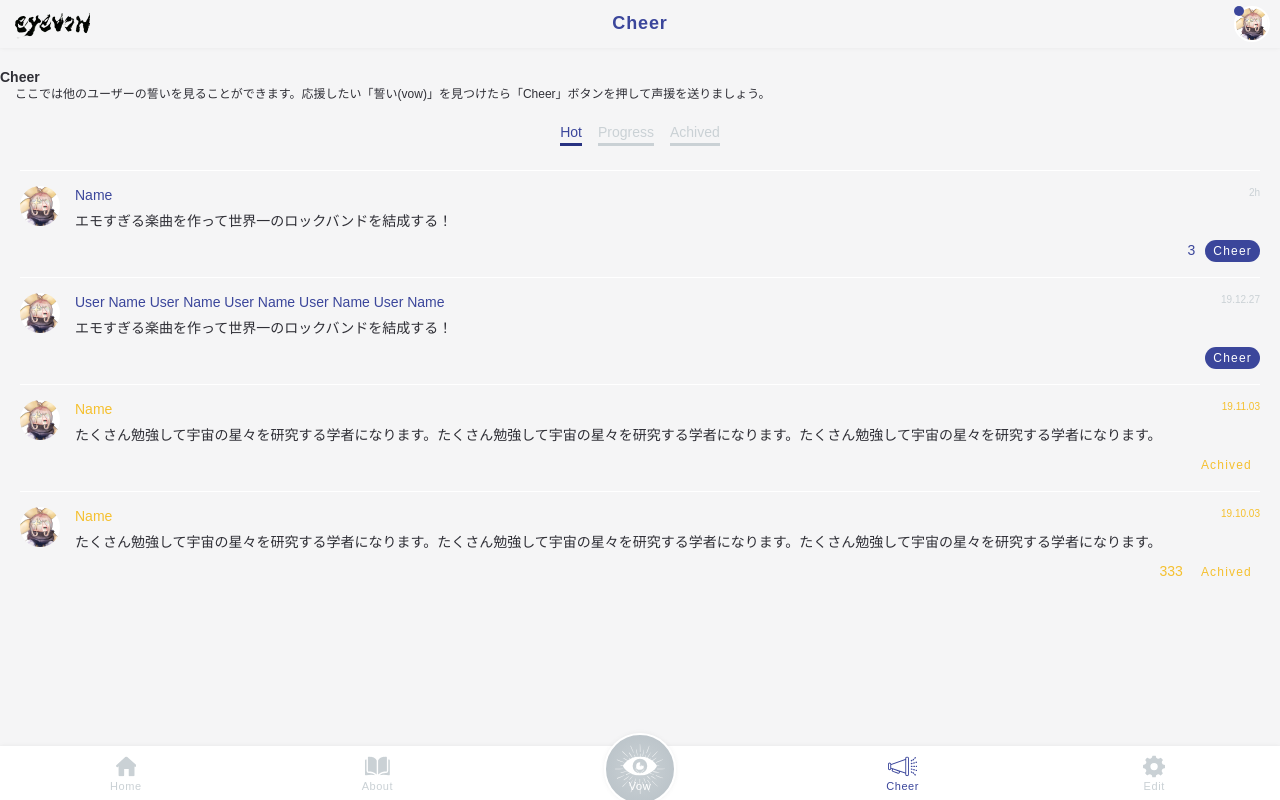
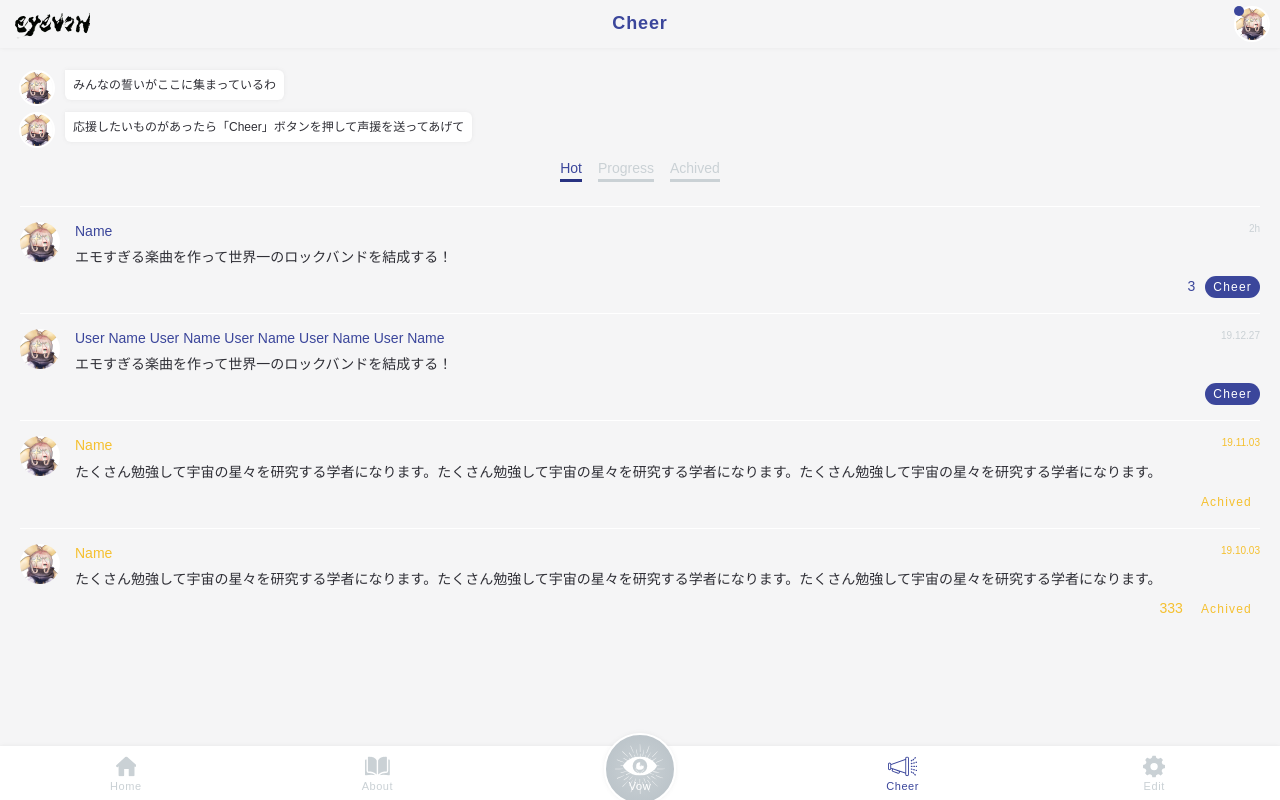
Before and after one commit to itoyu/eyevow, a Vue app: page /cheer in a window 1280 px wide. Built offline with nearby package versions, Linux system fonts and the light colour scheme; what vue-js-toggle-button would draw is missing.

Commit message:
[wip] cheer page

```diff
--- a/src/router.js
+++ b/src/router.js
@@ -81,12 +81,6 @@ const router  = new Router({
       meta: { title:'Edit' }
     },
     {
-      path: '/edit/review',
-      name: 'editReview',
-      component: () => import(/* webpackChunkName: "about" */ './views/EditReview.vue'),
-      meta: { title:'Edit' }
-    },
-    {
       path: '/product/:id(\\d+)',
       name: 'productDetail',
       component: () => import(/* webpackChunkName: "about" */ './views/Product.vue'),
--- a/src/views/Cheer.vue
+++ b/src/views/Cheer.vue
@@ -1,7 +1,15 @@
 <template>
   <div class="cheer">
-    <h1 class="page_title">Cheer</h1>
-    <p class="page_lead">ここでは他のユーザーの誓いを見ることができます。応援したい「誓い(vow)」を見つけたら「Cheer」ボタンを押して声援を送りましょう。</p>
+    <div class="page_lead">
+      <p class="chat_item">
+        <span class="icon"><img alt="profile icon" src="@/assets/img/eyevow/icon_illust_01.png"></span>
+        <span class="txt">みんなの誓いがここに集まっているわ</span>
+      </p>
+      <p class="chat_item">
+        <span class="icon"><img alt="profile icon" src="@/assets/img/eyevow/icon_illust_01.png"></span>
+        <span class="txt">応援したいものがあったら「Cheer」ボタンを押して声援を送ってあげて</span>
+      </p>
+    </div>
 
     <ul class="tab_nav">
       <li class="tab_nav_item active">Hot</li>
--- a/src/views/EditReview.vue
+++ /dev/null
@@ -1,14 +0,0 @@
-<template>
-  <div class="edit_review">
-    <img alt="" src="@/assets/img/eyevow/character_illust_02.png">
-  </div>
-</template>
-
-<script>
-
-export default {
-  created() {
-
-  }
-}
-</script>
```
